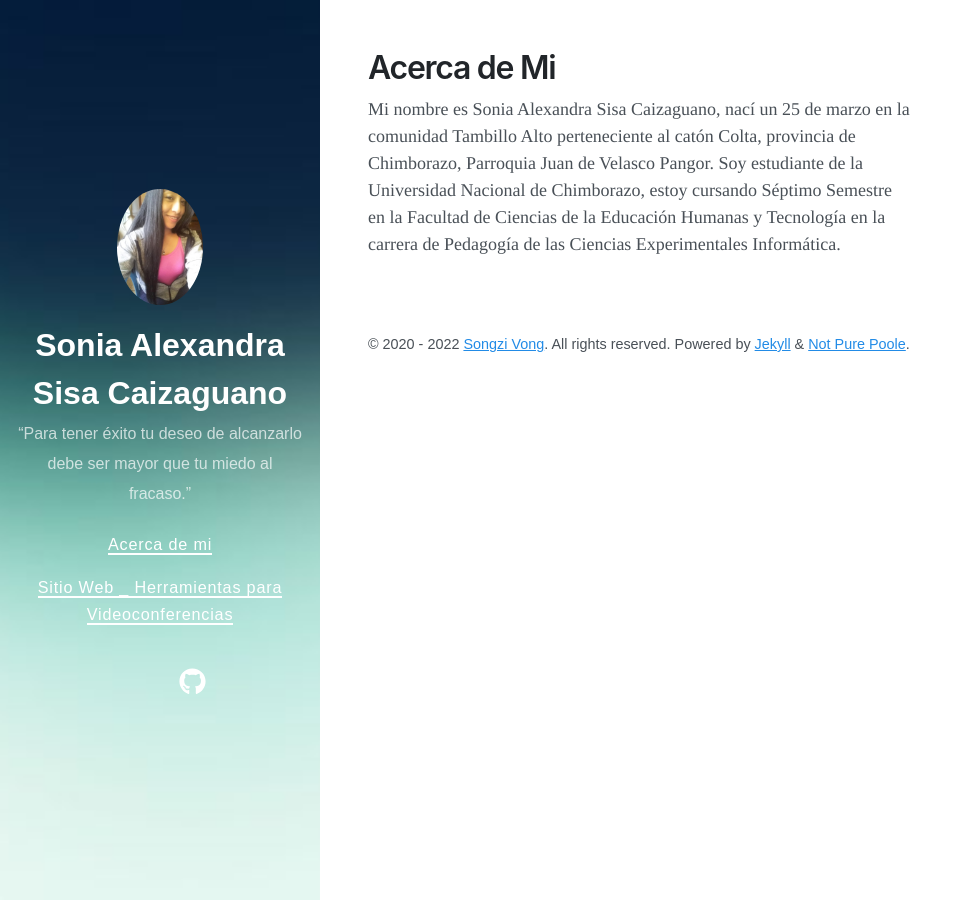
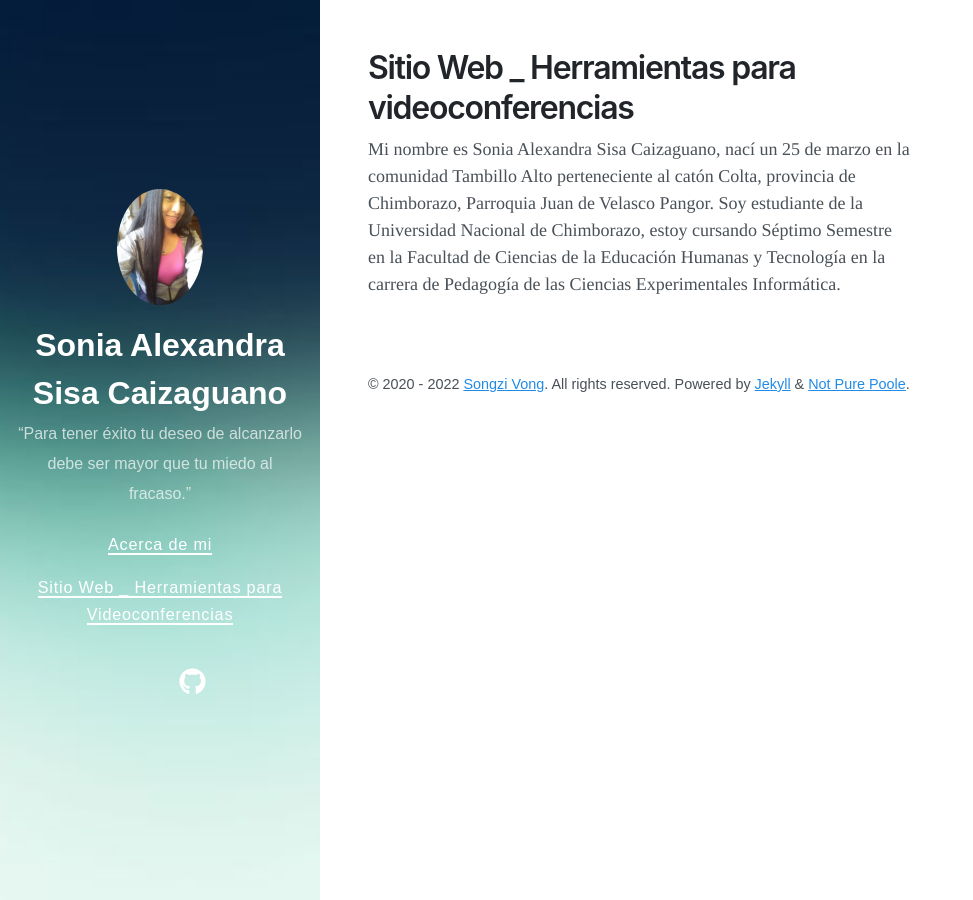
Before and after one commit to sonysc/sonysc.github.io, a Jekyll site: the page built from about.md, in a window 1280 px wide. Shown: the whole page, without its empty margins (0-973 px from the left). Built offline with Jekyll 4.4.1, drawn with Linux system fonts in a browser that asks for light colours; nearby versions of some CDN libraries.

Commit message:
Update about.md

```diff
--- a/about.md
+++ b/about.md
@@ -1,6 +1,7 @@
 ---
 layout: page
 title: Acerca de Mi
+title: Sitio Web _ Herramientas para videoconferencias
 ---
 
 Mi nombre es Sonia Alexandra Sisa Caizaguano, nací un 25 de marzo en la comunidad Tambillo Alto
```
